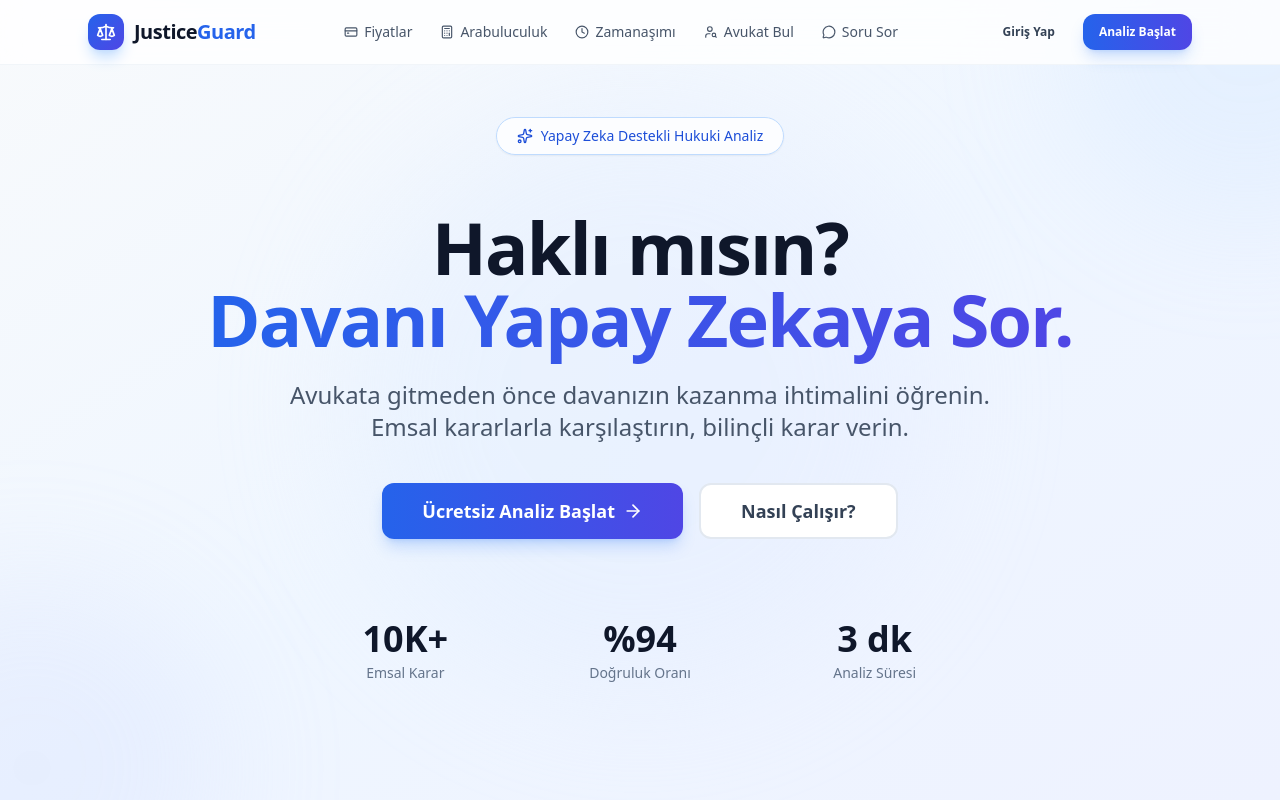
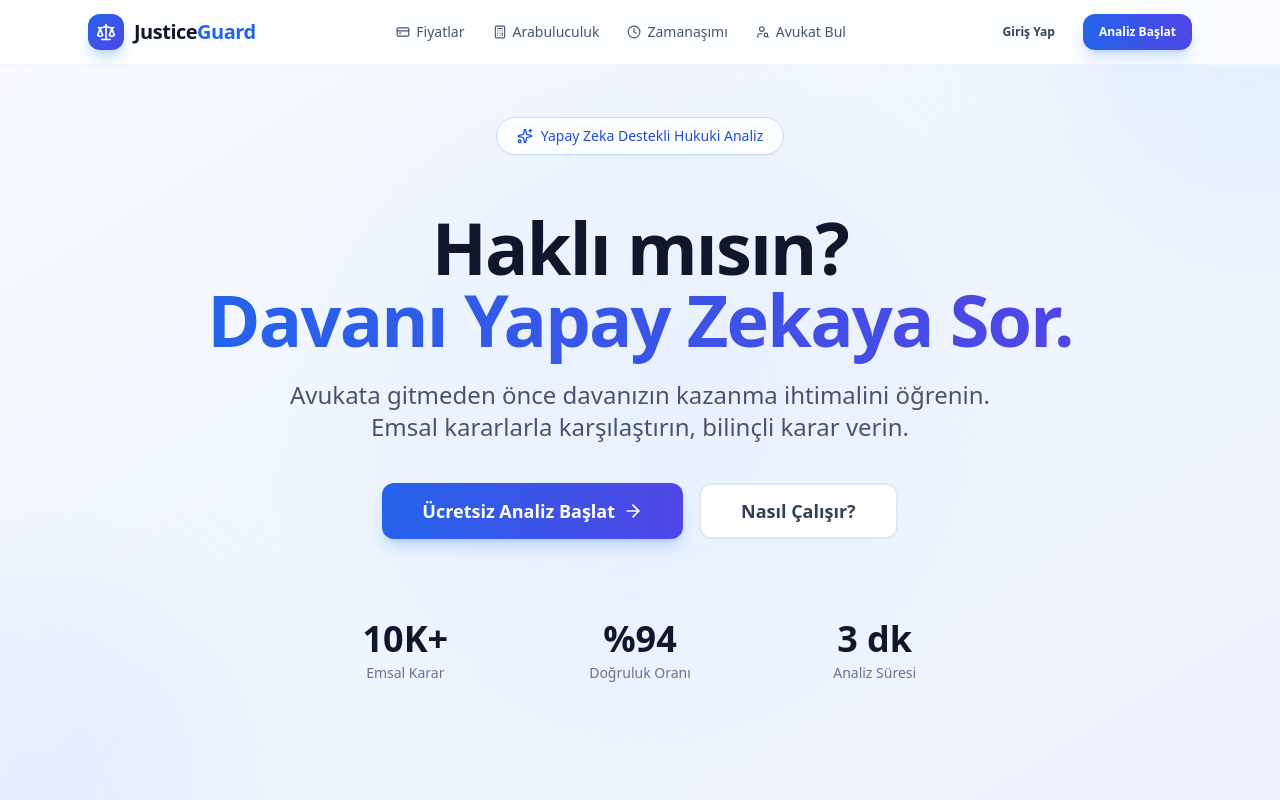
Before and after one commit to selimKaptan/HUKUKSAL, a Next.js app: page / in a window 1280 px wide. Shown: the top 800 px of the page. Built offline with nearby package versions, Linux system fonts and the light colour scheme; no server answers.

Commit message:
fix: Soru Sor linkini navbar'dan kaldırıldı (sadece dashboard'dan erişilebilir)
https://claude.ai/code/session_01RfHxedcnisaEdDwLNAtJQ5

```diff
--- a/src/components/landing/navbar.tsx
+++ b/src/components/landing/navbar.tsx
@@ -35,9 +35,6 @@ export function Navbar() {
           </Link>
           <Link href="/tools/find-lawyer" className="px-3 py-2 text-sm text-slate-600 hover:text-blue-600 rounded-lg hover:bg-blue-50 transition-colors flex items-center gap-1.5">
             <UserSearch className="w-3.5 h-3.5" /> Avukat Bul
-          </Link>
-          <Link href="/ask" className="px-3 py-2 text-sm text-slate-600 hover:text-violet-600 rounded-lg hover:bg-violet-50 transition-colors flex items-center gap-1.5">
-            <MessageCircle className="w-3.5 h-3.5" /> Soru Sor
           </Link>
         </div>
 
```
